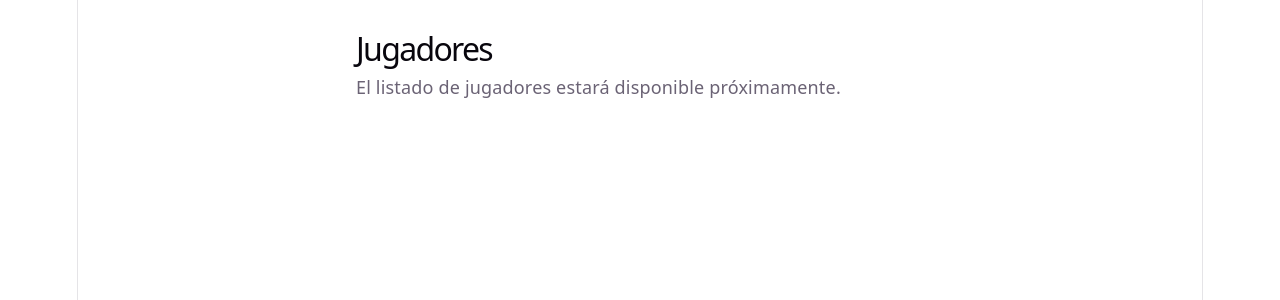
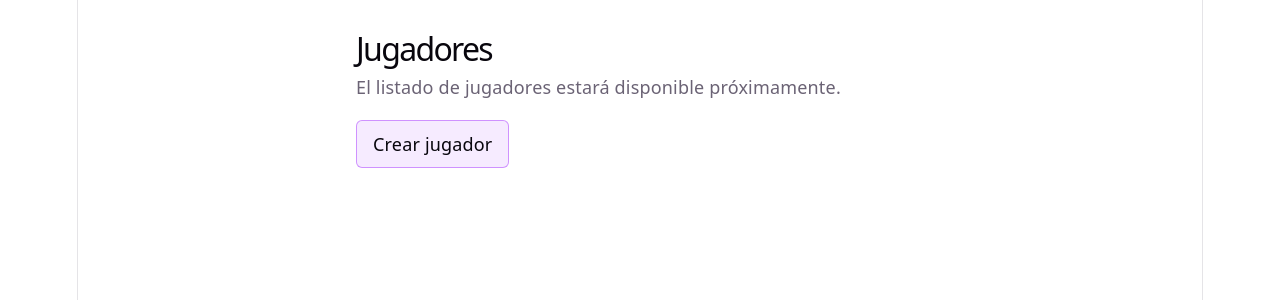
Before and after one commit to Mordecai-Y-Los-Rigbys/futbot-Front, a React (Vite) app in the folder futbot-front/: page /players in a window 1280 px wide. Shown: the top 300 px of the page. Built offline with nearby package versions, Linux system fonts and the light colour scheme.

Commit message:
feat: se implemento conexion entre players y player/new

```diff
--- /dev/null
+++ b/futbot-front/src/pages/Players.css
@@ -0,0 +1,28 @@
+.players-page {
+  box-sizing: border-box;
+  width: min(100%, 640px);
+  margin: 0 auto;
+  padding: 2rem;
+  text-align: left;
+}
+
+.players-page h1 {
+  margin: 0 0 12px;
+  font-size: 32px;
+}
+
+.players-page__create-button {
+  display: inline-block;
+  margin-top: 20px;
+  padding: 10px 16px;
+  border: 1px solid var(--accent-border);
+  border-radius: 6px;
+  color: var(--text-h);
+  background: var(--accent-bg);
+  text-decoration: none;
+}
+
+.players-page__create-button:focus-visible {
+  outline: 2px solid var(--accent);
+  outline-offset: 2px;
+}
--- a/futbot-front/src/pages/Players.jsx
+++ b/futbot-front/src/pages/Players.jsx
@@ -1,8 +1,14 @@
+import { Link } from 'react-router-dom';
+import './Players.css';
+
 export default function PlayersPage() {
   return (
-    <main className="create-player-page">
+    <main className="players-page">
       <h1>Jugadores</h1>
       <p>El listado de jugadores estará disponible próximamente.</p>
+      <Link className="players-page__create-button" to="/players/new">
+        Crear jugador
+      </Link>
     </main>
   );
 }
```
